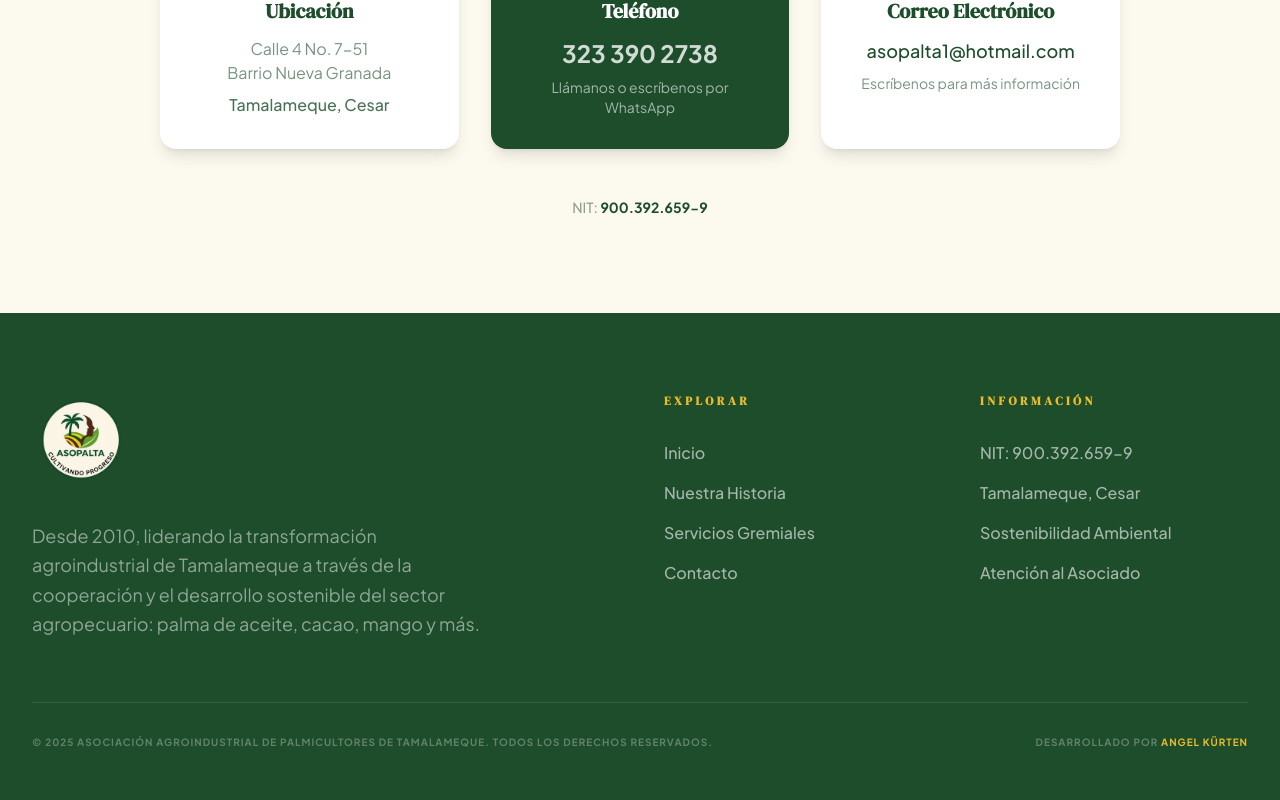
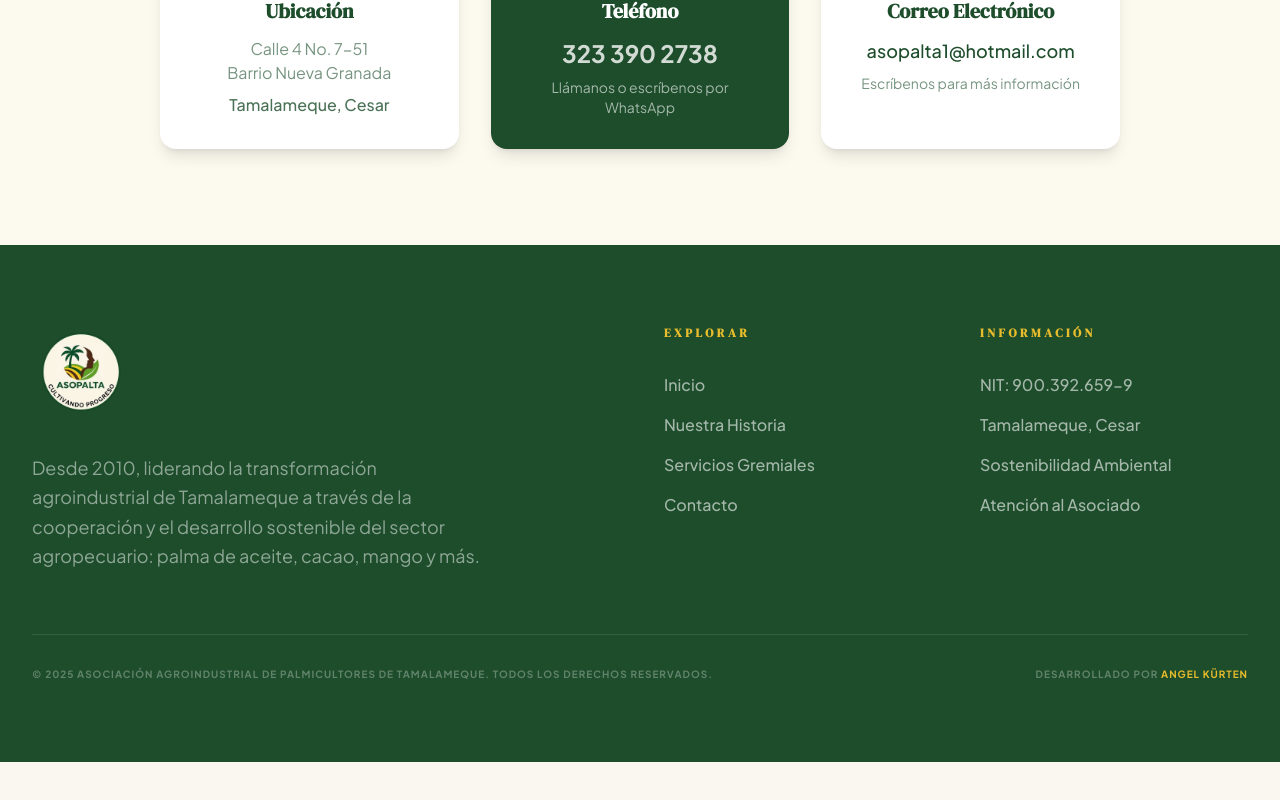
Before and after one commit to angelkurten/asopalta-web, a React (Vite) app: page / in a window 1280 px wide. Shown: the part 3724-4524 px from the top of the page. After the commit the page ends 4486 px from the top, so only its background shows below. Built offline with nearby package versions, Linux system fonts and the light colour scheme.

Commit message:
fix: quitado NIT de sección contacto

```diff
--- a/components/Contact.tsx
+++ b/components/Contact.tsx
@@ -65,12 +65,6 @@ const Contact: React.FC = () => {
           </a>
         </div>
 
-        {/* NIT */}
-        <div className="mt-12 text-center">
-          <p className="text-asopalta-dark/50 text-sm font-medium">
-            NIT: <span className="text-asopalta-dark font-bold">900.392.659-9</span>
-          </p>
-        </div>
       </div>
     </section>
   );
```
